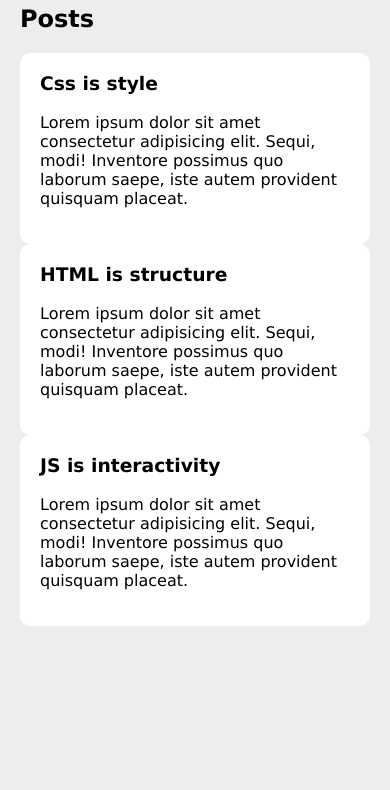
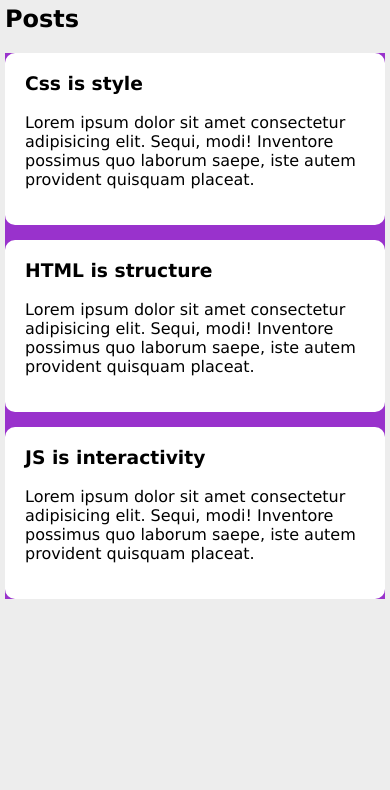
Before and after one commit to MariusCodeAcademy/type12-HTML-13-responsive-rwd, a plain HTML site: page index.html in a window 390 px wide. Shown: the part 54-844 px from the top of the page. Drawn offline with Linux system fonts and the light colour scheme.

Commit message:
tablet ir mobile

```diff
--- a/css/main.css
+++ b/css/main.css
@@ -1,5 +1,39 @@
+.posts {
+  display: grid;
+  gap: 15px;
+  grid-template-columns: 1fr 1fr 1fr;
+  transition: background-color 0.4s ease-in-out;
+}
 .post {
   background-color: #fff;
   padding: 20px;
   border-radius: 10px;
 }
+
+/* taikom i raiska nuo 0 iki 714px */
+/* iki === max */
+/* nuo === min */
+
+@media screen and (max-width: 714px) {
+  /* taikom i raiska nuo 0 iki 714px */
+  .posts {
+    background-color: coral;
+    grid-template-columns: 1fr 1fr;
+  }
+  .post:last-child {
+    grid-column: span 2;
+  }
+}
+
+@media screen and (max-width: 450px) {
+  .posts {
+    background-color: darkorchid;
+    grid-template-columns: 1fr;
+  }
+  .post:last-child {
+    grid-column: span 1;
+  }
+  .container {
+    padding: 0 5px;
+  }
+}
```
